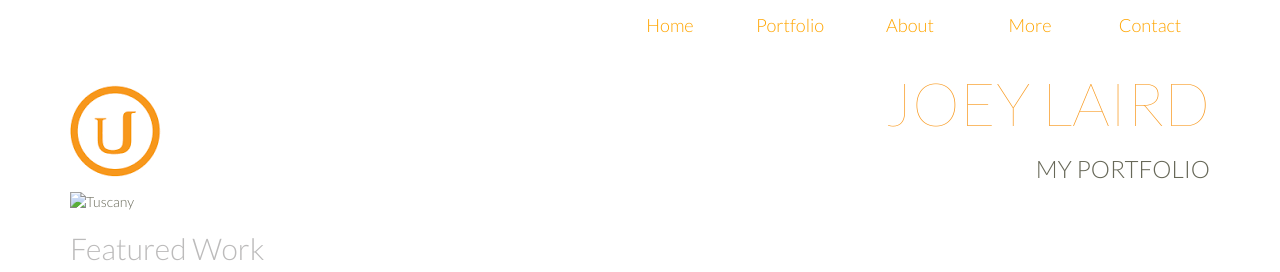
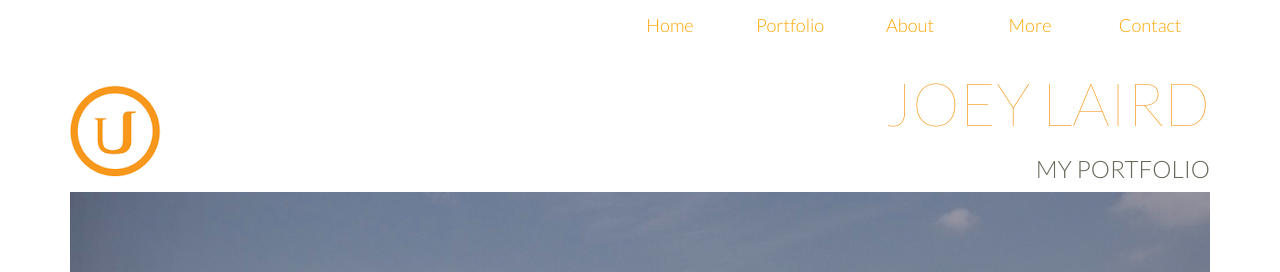
Before and after one commit to JoeyL10/Portfolio, a website: page index.html in a window 1280 px wide. Shown: the top 272 px of the page. Drawn offline with Linux system fonts and the light colour scheme; grey boxes are pictures that could not be loaded.

Commit message:
updated main pic to Singapore

```diff
--- a/css/style.css
+++ b/css/style.css
@@ -28,6 +28,12 @@ body {
 
 .title-logo {
     margin-top: 35px;
+}
+
+.main-image {
+
+    width: 100%;
+
 }
 
 
@@ -93,6 +99,8 @@ body {
     width: 100%;
     border: 1px solid #333;
 }
+
+
 
 /*** Buttons ***/
 
--- a/index.html
+++ b/index.html
@@ -58,7 +58,7 @@
 
         <div class="row">
             <div class="col-md-12">
-                <img class="img-responsive" src="images/tuscany.jpg" alt="Tuscany">
+                <img class="img-responsive main-image" src="images/singapore_small.jpg" alt="Singapore">
             </div>
         </div>
 
```
Also changed, not shown: images/singapore.jpg (added), images/singapore_small.jpg (added).
